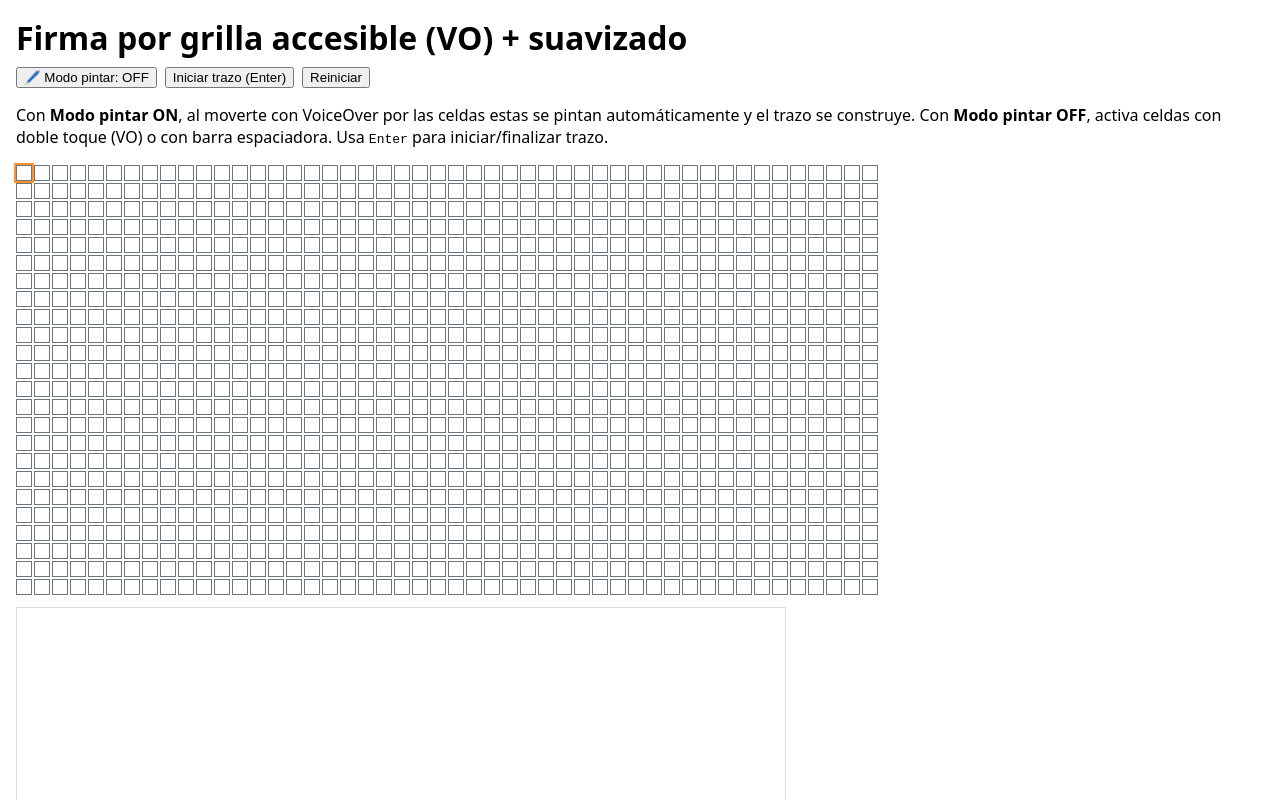
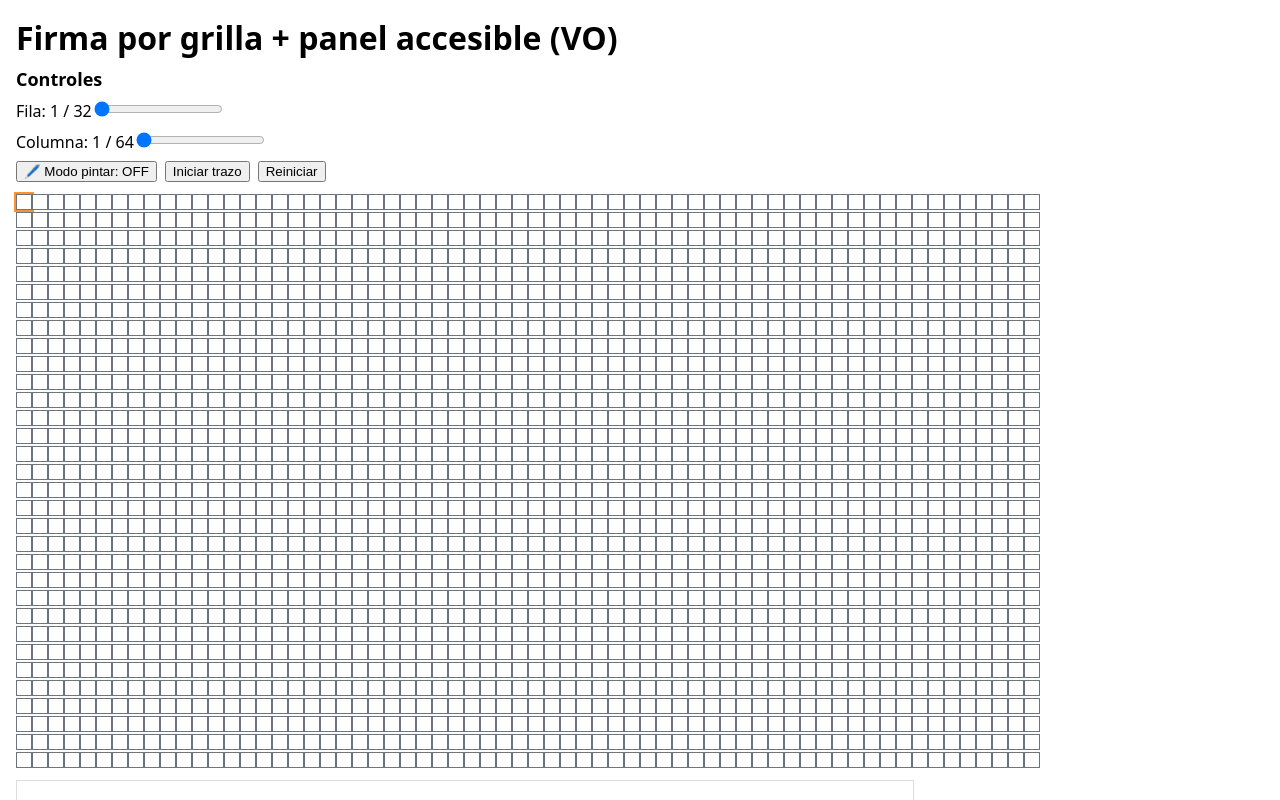
Before and after one commit to mbrachetta/mi-app, a React (Create React App) app: page / in a window 1280 px wide. Shown: the top 800 px of the page. Built offline with nearby package versions, Linux system fonts and the light colour scheme.

Commit message:
prueba con grilla 9 - anda con VoiceOver

```diff
--- a/src/App.js
+++ b/src/App.js
@@ -1,12 +1,11 @@
-import React, { useEffect, useMemo, useRef, useState } from "react";
+import React, { useMemo, useRef, useState } from "react";
 
-/* --- Utilidades --- */
-function cellId(r, c) { return `${r}:${c}`; }
-function cellCenter(id, size) {
+/* ---------- Utilidades ---------- */
+function idOf(r, c) { return `${r}:${c}`; }
+function centerOf(id, size) {
   const [r, c] = id.split(":").map(Number);
   return { x: c * size + size / 2, y: r * size + size / 2 };
 }
-// Catmull–Rom (centrípeta) → Bezier cúbicas (para <path d="...">)
 function catmullRomToBezier(points, alpha = 0.5) {
   if (!points || points.length < 2) return "";
   const pts = points.slice();
@@ -29,41 +28,41 @@ function catmullRomToBezier(points, alpha = 0.5) {
   return d.join(" ");
 }
 
-/* --- App --- */
+/* ---------- App ---------- */
 export default function App() {
-  // Ajustes
-  const rows = 24, cols = 48, cellSize = 16;  // puedes ajustar densidad
-  const strokeColor = "#0d6efd", strokeWidth = 2, alpha = 0.5;
+  // Tamaño del lienzo
+  const rows = 32, cols = 64, cellSize = 14;
+  const W = cols * cellSize, H = rows * cellSize;
 
-  // Estado
-  const [paintMode, setPaintMode] = useState(false);     // ON: pinta al enfocar
-  const [painted, setPainted] = useState(new Set());     // celdas pintadas
-  const [focusCell, setFocusCell] = useState({ r: 0, c: 0 });
-  const [current, setCurrent] = useState(null);          // {cells:[], points:[]}
-  const [strokes, setStrokes] = useState([]);            // trazos finalizados
+  // Estado accesible
+  const [row, setRow] = useState(0);
+  const [col, setCol] = useState(0);
+  const [paintMode, setPaintMode] = useState(false);
+  const [painted, setPainted] = useState(new Set());          // celdas pintadas
+  const [current, setCurrent] = useState(null);               // trazo actual {cells:[], points:[]}
+  const [strokes, setStrokes] = useState([]);                 // trazos finalizados
   const liveRef = useRef(null);
 
   const announce = (msg) => { if (liveRef.current) liveRef.current.textContent = msg; };
-  const W = cols * cellSize, H = rows * cellSize;
 
   // Acciones de trazo
   const startStrokeAt = (r, c) => {
-    const id = cellId(r, c);
-    const p = cellCenter(id, cellSize);
-    setPainted(prev => new Set(prev).add(id));
-    setCurrent({ cells: [id], points: [p] });
-    announce("Inicio de trazo.");
+    const k = idOf(r,c);
+    const p = centerOf(k, cellSize);
+    setPainted(prev => new Set(prev).add(k));
+    setCurrent({ cells:[k], points:[p] });
+    announce(`Inicio de trazo en fila ${r+1}, columna ${c+1}.`);
   };
   const addCellToStroke = (r, c) => {
-    const id = cellId(r, c);
-    setPainted(prev => { const n = new Set(prev); n.add(id); return n; });
+    const k = idOf(r,c);
+    setPainted(prev => { const n = new Set(prev); n.add(k); return n; });
     if (current) {
       setCurrent({
-        cells: [...current.cells, id],
-        points: [...current.points, cellCenter(id, cellSize)]
+        cells: [...current.cells, k],
+        points: [...current.points, centerOf(k, cellSize)]
       });
     }
-    announce(`Celda ${r+1}, ${c+1} pintada.`);
+    announce(`Pintada fila ${r+1}, columna ${c+1}.`);
   };
   const finishStroke = () => {
     if (!current) return;
@@ -72,51 +71,39 @@ export default function App() {
     announce("Trazo finalizado.");
   };
 
-  // Foco / navegación
-  const moveFocus = (dr, dc) => {
-    const r = (focusCell.r + dr + rows) % rows;
-    const c = (focusCell.c + dc + cols) % cols;
-    setFocusCell({ r, c });
-    const el = document.getElementById(`cell-${r}-${c}`);
-    if (el) el.focus();
+  // Cuando muevas Fila/Columna (con VO: gestos de ajuste), pinta si el modo está ON
+  const onChangeRow = (e) => {
+    const r = Number(e.target.value);
+    setRow(r);
     if (paintMode) {
-      if (!current) startStrokeAt(r, c); else addCellToStroke(r, c);
+      if (!current) startStrokeAt(r, col); else addCellToStroke(r, col);
+    } else {
+      announce(`Fila ${r+1} de ${rows}.`);
     }
   };
-  const onCellFocus = (r, c) => {
-    setFocusCell({ r, c });
+  const onChangeCol = (e) => {
+    const c = Number(e.target.value);
+    setCol(c);
     if (paintMode) {
-      if (!current) startStrokeAt(r, c); else addCellToStroke(r, c);
+      if (!current) startStrokeAt(row, c); else addCellToStroke(row, c);
+    } else {
+      announce(`Columna ${c+1} de ${cols}.`);
     }
   };
-  const onCellKeyDown = (e, r, c) => {
-    switch (e.key) {
-      case "ArrowRight": e.preventDefault(); moveFocus(0, 1); break;
-      case "ArrowLeft":  e.preventDefault(); moveFocus(0,-1); break;
-      case "ArrowDown":  e.preventDefault(); moveFocus(1, 0); break;
-      case "ArrowUp":    e.preventDefault(); moveFocus(-1,0); break;
-      case " ":
-        e.preventDefault();
-        if (!current) startStrokeAt(r, c); else addCellToStroke(r, c);
-        break;
-      case "Enter":
-        e.preventDefault();
-        if (!current) startStrokeAt(r, c); else finishStroke();
-        break;
-      default: break;
-    }
+
+  const togglePaintMode = () => {
+    const next = !paintMode;
+    setPaintMode(next);
+    if (!next && current) finishStroke();            // al apagar, cerramos el trazo
+    if (next && !current) startStrokeAt(row, col);   // al encender, arrancamos en la celda actual
   };
-  const onCellActivate = (r, c) => { // click / doble toque VO
-    if (!current) startStrokeAt(r, c); else addCellToStroke(r, c);
+  const resetAll = () => {
+    setPainted(new Set()); setStrokes([]); setCurrent(null);
+    announce("Lienzo reiniciado.");
   };
 
-  // Foco inicial
-  useEffect(() => {
-    const el = document.getElementById("cell-0-0");
-    el && el.focus();
-  }, []);
-
-  // Paths suavizados
+  // Paths suavizados (vista previa)
+  const strokeColor = "#0d6efd", strokeWidth = 2, alpha = 0.5;
   const previousPaths = useMemo(
     () => strokes.map(s => catmullRomToBezier(s.points, alpha)),
     [strokes, alpha]
@@ -127,23 +114,37 @@ export default function App() {
     [current, alpha]
   );
 
-  // Controles superiores
-  const togglePaintMode = () => {
-    const next = !paintMode;
-    setPaintMode(next);
-    if (!next && current) finishStroke(); // al apagar, cerramos trazo
-    if (next && !current) startStrokeAt(focusCell.r, focusCell.c); // al encender, arrancamos
-  };
-  const resetAll = () => {
-    setPainted(new Set()); setCurrent(null); setStrokes([]);
-    announce("Lienzo reiniciado.");
-  };
-
   return (
     <div style={{ padding: 16, fontFamily: "system-ui, sans-serif" }}>
-      <h1 style={{ margin: "0 0 8px" }}>Firma por grilla accesible (VO) + suavizado</h1>
+      <h1 style={{ margin: "0 0 8px" }}>Firma por grilla + panel accesible (VO)</h1>
 
-      <div style={{ display: "flex", gap: 8, marginBottom: 8 }}>
+      {/* Panel de control accesible */}
+      <div role="group" aria-labelledby="ctl-title" style={{ display:"grid", gap:8, maxWidth: 420 }}>
+        <h2 id="ctl-title" style={{ margin: 0, fontSize: 18 }}>Controles</h2>
+
+        <label>
+          Fila: {row+1} / {rows}
+          <input
+            type="range"
+            min="0" max={rows-1} step="1"
+            value={row}
+            onChange={onChangeRow}
+            aria-label="Fila"
+          />
+        </label>
+
+        <label>
+          Columna: {col+1} / {cols}
+          <input
+            type="range"
+            min="0" max={cols-1} step="1"
+            value={col}
+            onChange={onChangeCol}
+            aria-label="Columna"
+          />
+        </label>
+
+        <div style={{ display:"flex", gap:8 }}>
           <button
             onClick={togglePaintMode}
             aria-pressed={paintMode}
@@ -151,51 +152,51 @@ export default function App() {
           >
             {paintMode ? "🖊️ Modo pintar: ON" : "🖊️ Modo pintar: OFF"}
           </button>
-        <button onClick={() => (!current ? startStrokeAt(focusCell.r, focusCell.c) : finishStroke())}>
-          {!current ? "Iniciar trazo (Enter)" : "Finalizar trazo (Enter)"}
+
+          <button onClick={() => (!current ? startStrokeAt(row, col) : finishStroke())}>
+            {!current ? "Iniciar trazo" : "Finalizar trazo"}
           </button>
+
           <button onClick={resetAll}>Reiniciar</button>
         </div>
+      </div>
 
-      <p id="help">
-        Con <strong>Modo pintar ON</strong>, al moverte con VoiceOver por las celdas
-        estas se pintan automáticamente y el trazo se construye. Con <strong>Modo pintar OFF</strong>,
-        activa celdas con doble toque (VO) o con barra espaciadora. Usa <kbd>Enter</kbd> para
-        iniciar/finalizar trazo.
-      </p>
+      {/* Mensajes accesibles sin mover foco */}
+      <div
+        ref={liveRef}
+        aria-live="polite"
+        aria-atomic="true"
+        style={{ position:"absolute", left:-9999, width:1, height:1, overflow:"hidden" }}
+      />
 
-      {/* --- REJILLA DE BOTONES (no usamos role="grid" para evitar problemas móviles) --- */}
+      {/* Grilla visual (no focusable) */}
       <div
-        aria-labelledby="help"
-        aria-describedby="help"
-        role="group"
+        aria-label="Grilla de firma"
+        role="img"
+        aria-description={`Vista del lienzo. Celda actual fila ${row+1}, columna ${col+1}.`}
         style={{
-          display: "inline-grid",
+          marginTop: 12,
+          display: "grid",
           gridTemplateColumns: `repeat(${cols}, ${cellSize}px)`,
-          gap: 2
+          gap: 2,
+          userSelect: "none",
+          touchAction: "none" // no es esencial para VO, pero evita scroll accidental
         }}
       >
         {Array.from({ length: rows }).map((_, r) =>
           Array.from({ length: cols }).map((_, c) => {
-            const id = cellId(r, c);
-            const pressed = painted.has(id);
-            const isFocus = (focusCell.r === r && focusCell.c === c);
+            const k = idOf(r,c);
+            const isPainted = painted.has(k);
+            const isCursor = r === row && c === col;
             return (
-              <button
-                key={id}
-                id={`cell-${r}-${c}`}
-                aria-pressed={pressed}
-                aria-label={`Celda ${r+1}, ${c+1}${pressed ? ", pintada" : ""}`}
-                tabIndex={isFocus ? 0 : -1}
-                onFocus={() => onCellFocus(r, c)}
-                onKeyDown={(e) => onCellKeyDown(e, r, c)}
-                onClick={() => onCellActivate(r, c)}
+              <div
+                key={k}
                 style={{
                   width: cellSize, height: cellSize,
                   border: "1px solid #6c757d",
-                  background: pressed ? "#0d6efd" : "#ffffff",
-                  outline: isFocus ? "2px solid #ff922b" : "none",
-                  padding: 0, lineHeight: 0
+                  background: isPainted ? "#0d6efd" : "#fff",
+                  outline: isCursor ? "2px solid #ff922b" : "none",
+                  outlineOffset: 0
                 }}
               />
             );
@@ -203,23 +204,14 @@ export default function App() {
         )}
       </div>
 
-      {/* Región de mensajes accesibles (VO anunciará estados sin mover foco) */}
-      <div
-        ref={liveRef}
-        aria-live="polite"
-        aria-atomic="true"
-        style={{ position: "absolute", left: -9999, width: 1, height: 1, overflow: "hidden" }}
-      />
-
-      {/* --- VISTA PREVIA SUAVIZADA ---
-           IMPORTANTÍSIMO: aria-hidden="true" para que VO NO se vaya a la "imagen" */}
+      {/* Vista previa suavizada (oculta para VO) */}
       <div style={{ marginTop: 12 }}>
         <svg
           width={W} height={H}
           aria-hidden="true" focusable="false"
-          style={{ display: "block", border: "1px solid #ddd", background: "#fff" }}
+          style={{ display:"block", border:"1px solid #ddd", background:"#fff" }}
         >
-          {previousPaths.map((d, i) => (
+          {previousPaths.map((d,i) => (
             <path key={i} d={d} stroke={strokeColor} strokeWidth={strokeWidth} fill="none" />
           ))}
           {currentPath && (
```
Lines whose indentation alone changed are shown as unchanged.
